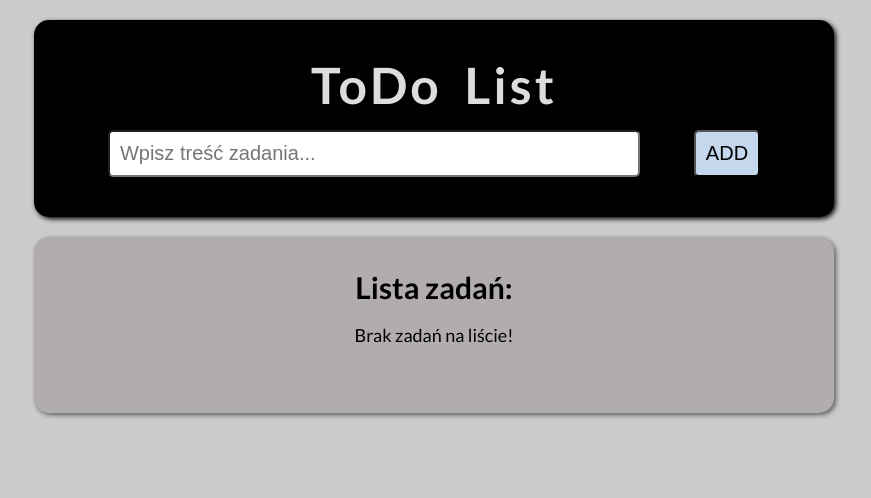
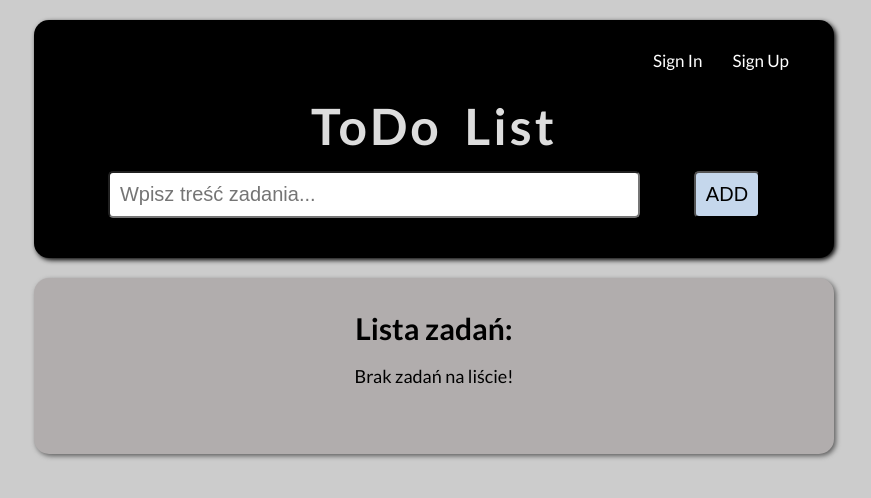
Before and after one commit to piotr-skolorzynski/ToDo-List, a plain HTML site: page index.html in a window 1280 px wide. Both pictures are taken after a click on the button "Firebase". Shown: the whole page, without its empty margins (206-1077 px from the left). Drawn offline with Linux system fonts and the light colour scheme; no server answers.

Commit message:
modify DOMElement.js file modify function prepareDOMElements add data-element="header" to use in firebase auth modify Auth.js file modify function renderUserNav create html template when function fires modify style.css file add style for nav when firebase is chosen

```diff
--- a/css/style.css
+++ b/css/style.css
@@ -16,6 +16,37 @@ body {
     min-height: 100vh;
     font-family: 'Lato', sans-serif;
     background: #ccc;
+}
+
+/*firebase styles*/
+
+.hide {
+    visibility: hidden;
+}
+
+.todo-nav {
+    margin: 1rem;
+    margin-left: auto;
+}
+
+.nav-container {
+    display: flex;
+    justify-content: flex-end;
+    list-style: none;
+}
+
+.nav-link {
+    margin: 0 1rem;
+    padding: 0.5rem;
+    font-size: 1.7rem;
+    text-decoration: none;
+    color: #fff;
+    transition: color .3s;
+}
+
+.nav-link:hover {
+    text-decoration: underline;
+    color: #81afe4;
 }
 
 /* toDo List style */
--- a/js/DOMElements.js
+++ b/js/DOMElements.js
@@ -19,7 +19,7 @@ export const createStartingInfo = () => {
 export const prepareDOMElements = () => {
     const app = document.querySelector('[data-element="app"]');
     app.innerHTML =
-       `<div class="todo-header">
+       `<div data-element="header" class="todo-header">
             <h1>ToDo List</h1>
             <div class="add-task">
                 <input data-element="input" type="text" placeholder="Wpisz treść zadania...">
--- a/js/Firebase/Auth.js
+++ b/js/Firebase/Auth.js
@@ -1,3 +1,21 @@
 export const renderUserNav = () => {
-    console.log('userNavRendered')
+    const nav = document.createElement('nav');
+    nav.classList.add('todo-nav');
+    const html = `<div data-element="nav-container" class="nav-container">
+                        <li data-element="signed-in" class="hide">
+                            <a href="#" class="nav-link" data-element="link">Account</a>
+                        </li>
+                        <li data-element="signed-in" class="hide">
+                            <a href="#" class="nav-link" data-element="link">Sign Out</a>
+                        </li>
+                        <li data-element="signed-out">
+                            <a href="#" class="nav-link" data-element="link">Sign In</a>
+                        </li>
+                        <li data-element="signed-out">
+                            <a href="#" class="nav-link" data-element="link">Sign Up</a>
+                        </li>
+                </div>`;
+    nav.innerHTML = html;
+    const todoHeader = document.querySelector('[data-element="header"]');
+    todoHeader.insertAdjacentElement('afterbegin', nav);
 }
--- a/js/Firebase/Firestore.js
+++ b/js/Firebase/Firestore.js
@@ -26,8 +26,8 @@ export const renderTasksFromFirestore = () => {
     db.settings({ timestampsInSnapshots: true });
     db.collection('tasks').get().then(snapshot => {
         console.log(snapshot.docs)
-        //snapshot.size - pokazuje rozmiar pobranej kolekcji, dobre dla małych kolekcji przy dużych powyżej 1000 się mysli, wydłuża pracę z kolekcją i podraża temat przy większych kolekcjach także ostrożnie, są lepsze rozwiązania tutaj powinno wystarczyć
-        if(snapshot.size > 0) {
+        //snapshot.size - pokazuje rozmiar pobranej kolekcji, dobre dla małych kolekcji przy dużych powyżej 1000 się myli, wydłuża pracę z kolekcją i podraża temat przy większych kolekcjach także ostrożnie, są lepsze rozwiązania tutaj powinno wystarczyć
+        if (snapshot.size > 0) {
             info.innerText = '';
         }
         snapshot.docs.forEach(doc => renderTodo(doc));
```
